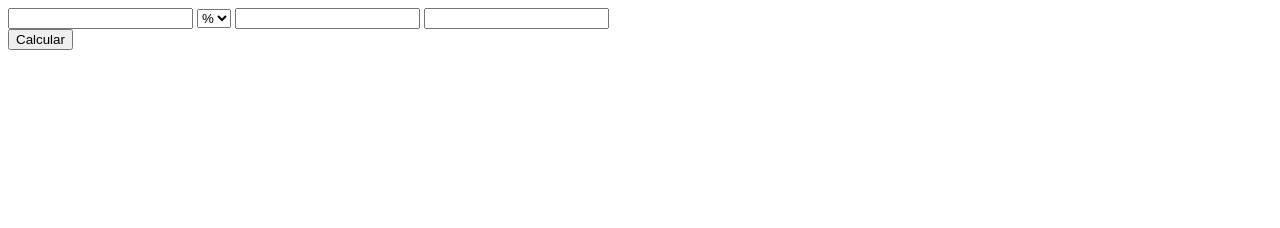
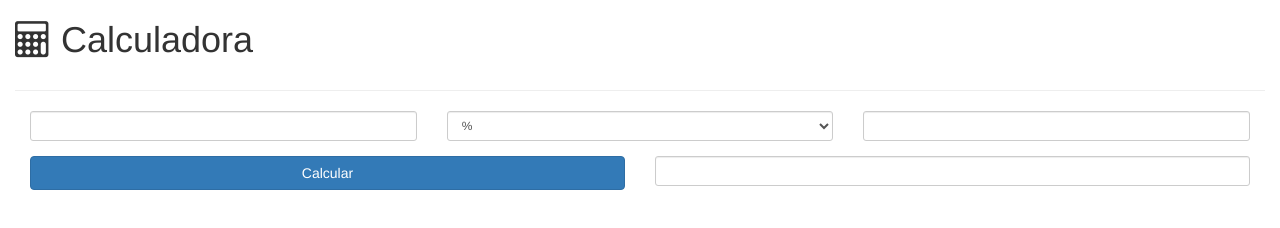
Before and after one commit to MathAveiro/ITW, a plain HTML site: page Aula05/ex3.html in a window 1280 px wide. Drawn offline with nearby package versions, Linux system fonts and the light colour scheme.

Commit message:
Exercícios resolvidos aula05

```diff
--- a/Aula05/ex3.html
+++ b/Aula05/ex3.html
@@ -5,6 +5,11 @@
     <meta name="Author" content="Cláudio e Fábio Henriques">
     <meta name="Keywords" content="exercicio">
     <meta name="Description" content="Exercício 3 da aula 5">
+    <meta name="viewport" content="width=device-width, initial-scale=1">
+    <link rel="stylesheet" href="https://maxcdn.bootstrapcdn.com/bootstrap/3.3.7/css/bootstrap.min.css">
+    <script src="https://ajax.googleapis.com/ajax/libs/jquery/3.2.1/jquery.min.js"></script>
+    <script src="https://maxcdn.bootstrapcdn.com/bootstrap/3.3.7/js/bootstrap.min.js"></script>
+    <link rel="stylesheet" href="https://cdnjs.cloudflare.com/ajax/libs/font-awesome/4.7.0/css/font-awesome.min.css">
     <title>Exercício 3 - Aula 5</title>
     <script>
         function calcula() {
@@ -56,8 +61,20 @@
     </script>
 </head>
 <body>
-    <input id="op1" value=""/>
-    <select id="op">
+    <div class="col-sm-12 col-xs-12 col-lg-12">
+        <h1>
+            <span class="fa fa-calculator"></span>  Calculadora
+        </h1>
+    </div>
+    <div class="col-sm-12 col-lg-12 col-xs-12"><hr></div>
+    <table class="col-xs-12 col-sm-12 col-lg-12">
+        <tr>
+            <td class="col-sm-12 col-xs-12 col-lg-12">
+                <div class="col-sm-4 col-xs-4 col-lg-4">
+                    <input type="text" id="op1" value="" class="form-control input-sm"/>
+                </div>
+                <div type="text" class="form-group col-sm-4 col-xs-4 col-lg-4">
+                    <select id="op" class="form-control input-sm">
                     <option value="%">%</option>
                     <option value="/">/</option>
                     <option value="+">+</option>
@@ -65,8 +82,22 @@
                     <option value="*">*</option>
                     <option value="!">!</option>
                     </select>
-    <input id="op2" value=""/>
-    <input id="res" value="" /><br />
-    <button onclick="calcula()">Calcular</button>
+                </div>
+                <div class="col-sm-4 col-xs-4 col-lg-4">
+                    <input type="text" id="op2" value="" class="form-control input-sm"/>
+                </div>
+            </td>
+        </tr>
+        <tr>
+            <td class="col-sm-12 col-xs-12 col-lg-12">
+                <div class="col-sm-6 col-xs-6 col-lg-6">
+                    <button class="btn btn-primary btn-block" onclick="calcula()">Calcular</button>
+                </div>
+                <div class="col-sm-6 col-xs-6 col-lg-6">
+                    <input type="text" id="res" value="" class="form-control input-sm"/><br/>
+                </div>
+            </td>
+        </tr>
+    </table>
 </body>
 </html>
```
Also changed, not shown: Aula05/ex4.html (+6 -2 lines). Lines whose indentation alone changed are shown as unchanged.
